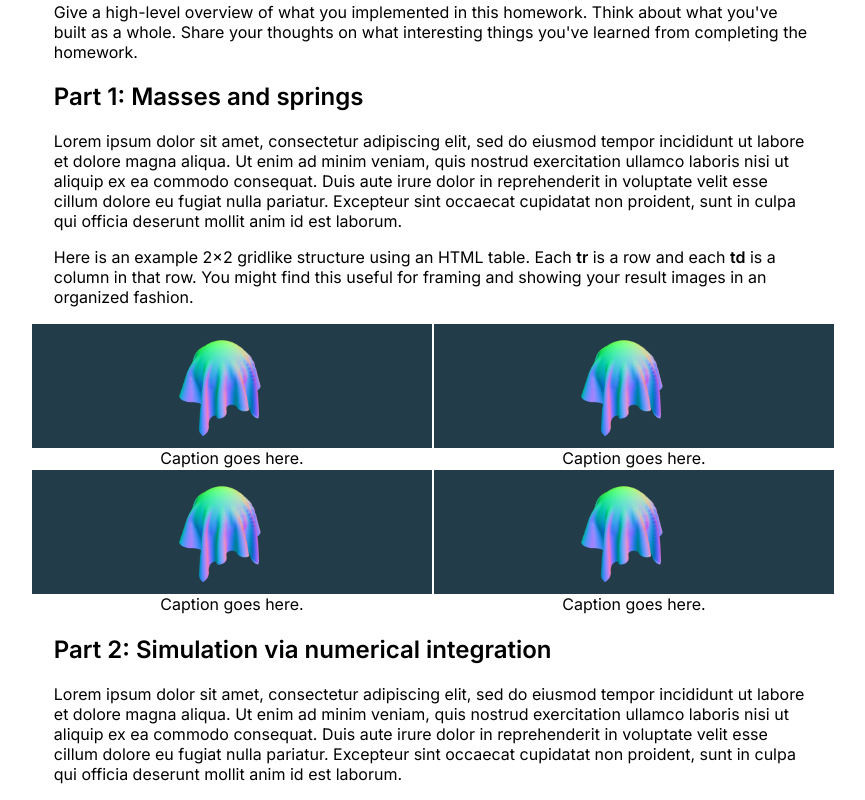
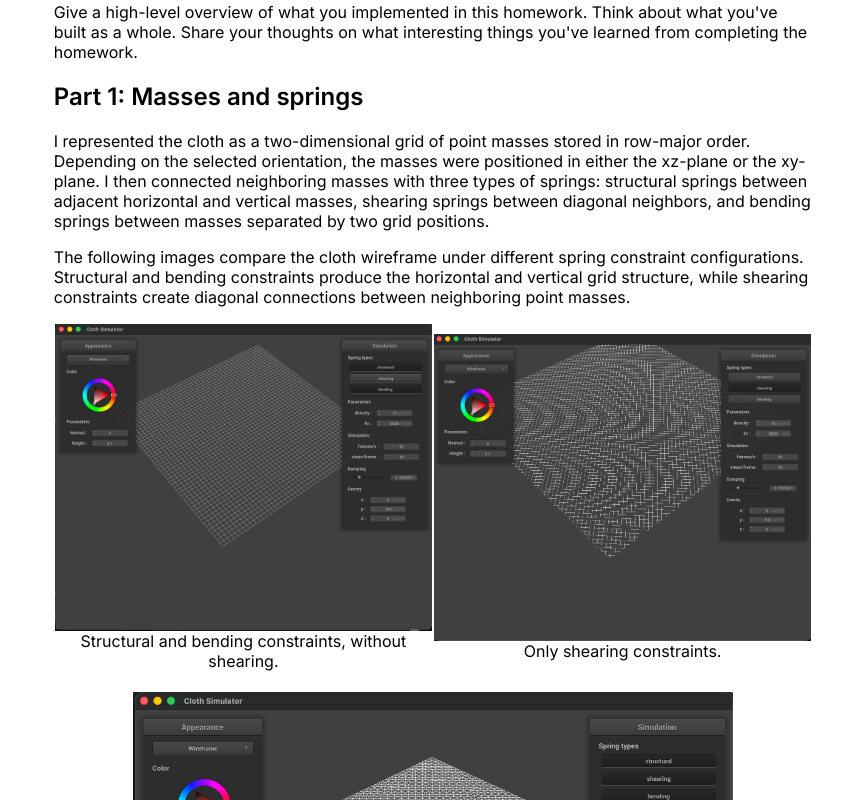
Before and after one commit to cal-cs184-student/hw4-omen-team-writeup, a plain HTML site: page index.html in a window 1280 px wide. Shown: the part 480-1280 px from the top of the page, without its empty margins (207-1072 px from the left). Drawn offline with nearby package versions, Linux system fonts and the light colour scheme; some packages are replaced by stand-ins of ours.

Commit message:
part 1 write up

```diff
--- a/index.html
+++ b/index.html
@@ -51,29 +51,44 @@
 		Give a high-level overview of what you implemented in this homework. Think about what you've built as a whole. Share your thoughts on what interesting things you've learned from completing the homework.
 
 		<h2>Part 1: Masses and springs</h2>
-		Lorem ipsum dolor sit amet, consectetur adipiscing elit, sed do eiusmod tempor incididunt ut labore et dolore magna aliqua. Ut enim ad minim veniam, quis nostrud exercitation ullamco laboris nisi ut aliquip ex ea commodo consequat. Duis aute irure dolor in reprehenderit in voluptate velit esse cillum dolore eu fugiat nulla pariatur. Excepteur sint occaecat cupidatat non proident, sunt in culpa qui officia deserunt mollit anim id est laborum.
+		<p>
+			I represented the cloth as a two-dimensional grid of point masses stored in
+			row-major order. Depending on the selected orientation, the masses were
+			positioned in either the xz-plane or the xy-plane. I then connected neighboring
+			masses with three types of springs: structural springs between adjacent
+			horizontal and vertical masses, shearing springs between diagonal neighbors,
+			and bending springs between masses separated by two grid positions.
+		</p>
 
-		<p>Here is an example 2x2 gridlike structure using an HTML table. Each <b>tr</b> is a row and each <b>td</b> is a column in that row. You might find this useful for framing and showing your result images in an organized fashion.</p>
+		<p>
+			The following images compare the cloth wireframe under different spring
+			constraint configurations. Structural and bending constraints produce the
+			horizontal and vertical grid structure, while shearing constraints create
+			diagonal connections between neighboring point masses.
+		</p>
+
 		<div style="display: flex; flex-direction: column; align-items: center;">
 			<table style="width: 100%; text-align: center; border-collapse: collapse;">
 			  <tr>
 				<td style="text-align: center;">
-				  <img src="assets/clothsim.png" width="400px"/>
-				  <figcaption>Caption goes here.</figcaption>
+				  <img src="assets/part1_no_shearing.png"
+				       alt="Cloth wireframe without shearing constraints"
+				       style="width: 100%; max-width: 600px;"/>
+				  <figcaption>Structural and bending constraints, without shearing.</figcaption>
 				</td>
 				<td style="text-align: center;">
-				  <img src="assets/clothsim.png" width="400px"/>
-				  <figcaption>Caption goes here.</figcaption>
+				  <img src="assets/part1_only_shearing.png"
+				       alt="Cloth wireframe with only shearing constraints"
+				       style="width: 100%; max-width: 600px;"/>
+				  <figcaption>Only shearing constraints.</figcaption>
 				</td>
 			  </tr>
 			  <tr>
-				<td style="text-align: center;">
-				  <img src="assets/clothsim.png" width="400px"/>
-				  <figcaption>Caption goes here.</figcaption>
-				</td>
-				<td style="text-align: center;">
-				  <img src="assets/clothsim.png" width="400px"/>
-				  <figcaption>Caption goes here.</figcaption>
+				<td colspan="2" style="text-align: center; padding-top: 20px;">
+				  <img src="assets/part1_all_constraints.png"
+				       alt="Cloth wireframe with all constraints"
+				       style="width: 100%; max-width: 600px;"/>
+				  <figcaption>Structural, shearing, and bending constraints enabled.</figcaption>
 				</td>
 			  </tr>
 			</table>
```
Also changed, not shown: assets/part1_all_constraints.png (added), assets/part1_no_shearing.png (added), assets/part1_only_shearing.png (added).
